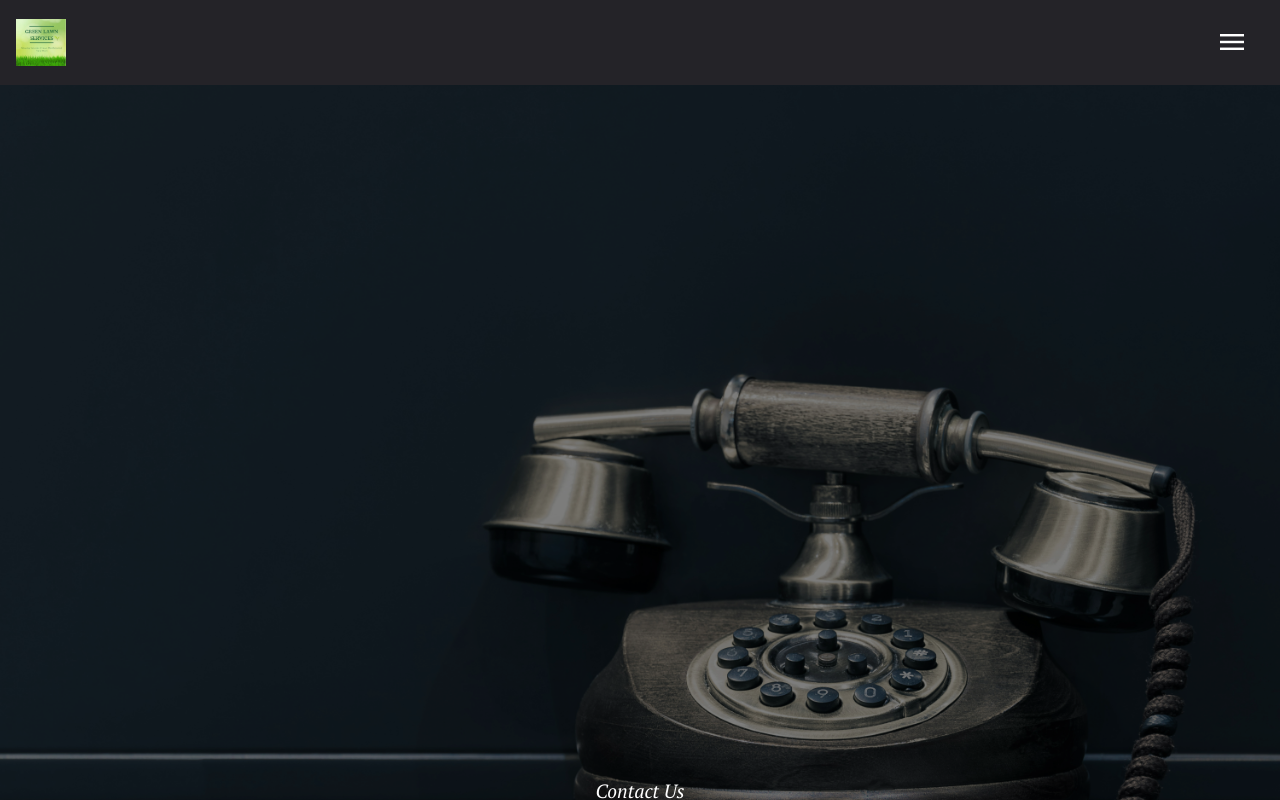
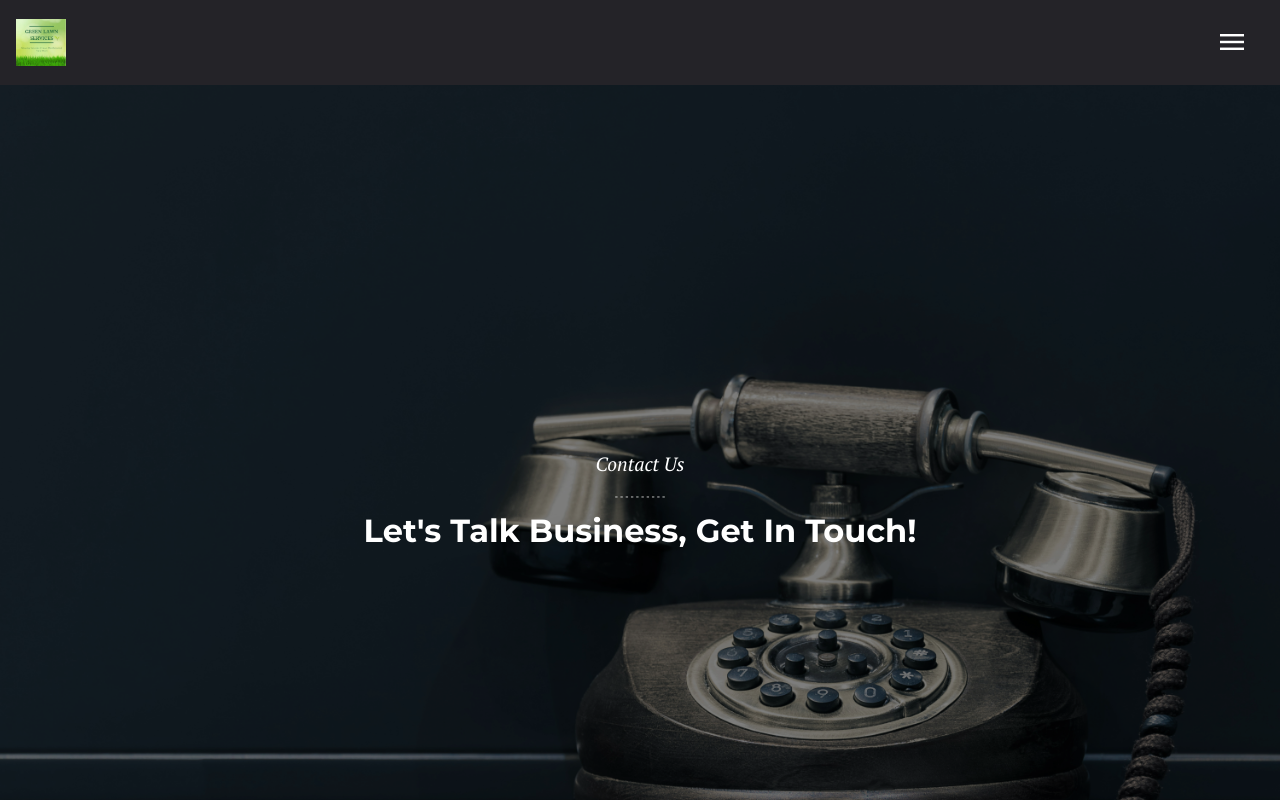
Before and after one commit to luisarevalo21/landscaper-project, a React (Vite) app: page /contact in a window 1280 px wide. Shown: the top 800 px of the page. Built offline with nearby package versions, Linux system fonts and the light colour scheme.

Commit message:
Fix text-centering in hero

```diff
--- a/src/App.css
+++ b/src/App.css
@@ -102,7 +102,7 @@ html {
   width: 100%;
   color: black;
 }
-.carousel_caption__container {
+.carousel__caption__container {
   top: 50%;
   height: min-content;
   transform: translate(0, -50%);
@@ -238,6 +238,7 @@ html {
   margin: 1em 0;
   text-transform: uppercase;
 }
+
 
 /*card */
 .card {
```
